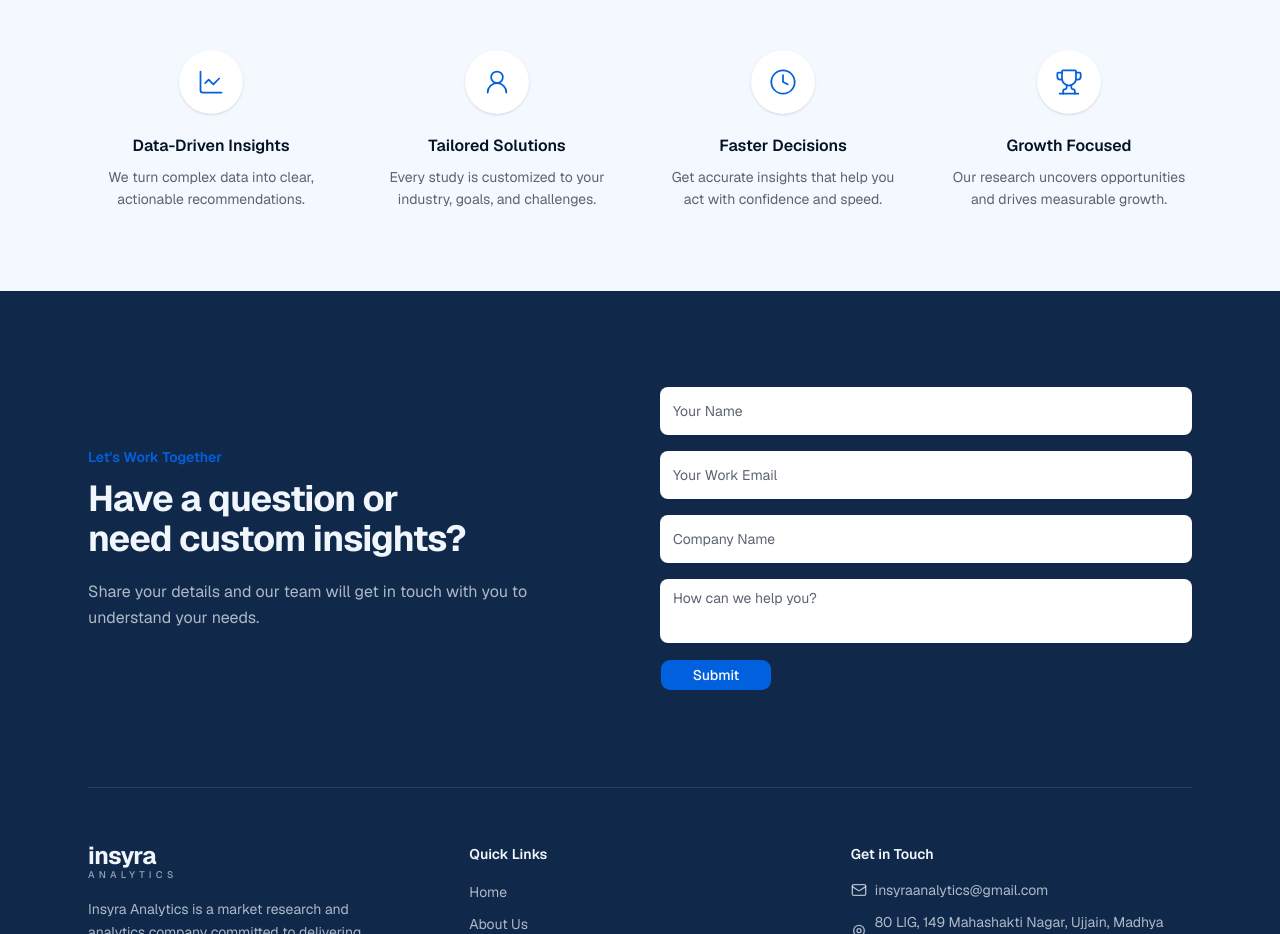
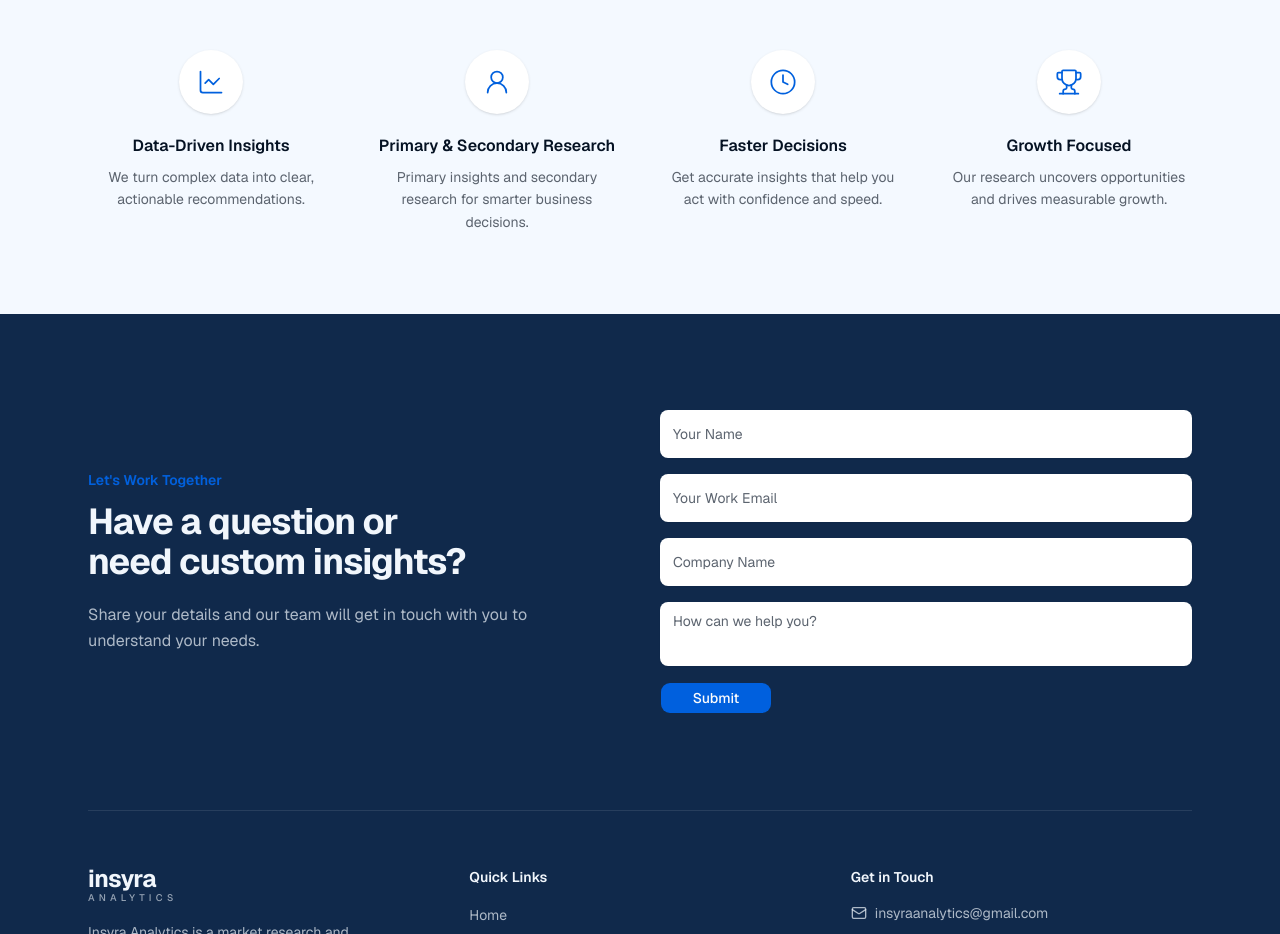
Before and after one commit to insyraanalytics-cloud/insyraanalytics, a Next.js app: page / in a window 1280 px wide. Shown: the part 1360-2294 px from the top of the page. Built offline with nearby package versions, Linux system fonts and the light colour scheme; no server answers.

Commit message:
Update why-choose-section.tsx

```diff
--- a/components/why-choose-section.tsx
+++ b/components/why-choose-section.tsx
@@ -8,8 +8,8 @@ const reasons = [
   },
   {
     icon: UserRound,
-    title: "Tailored Solutions",
-    description: "Every study is customized to your industry, goals, and challenges.",
+    title: "Primary & Secondary Research",
+    description: "Primary insights and secondary research for smarter business decisions.",
   },
   {
     icon: Clock,
```
